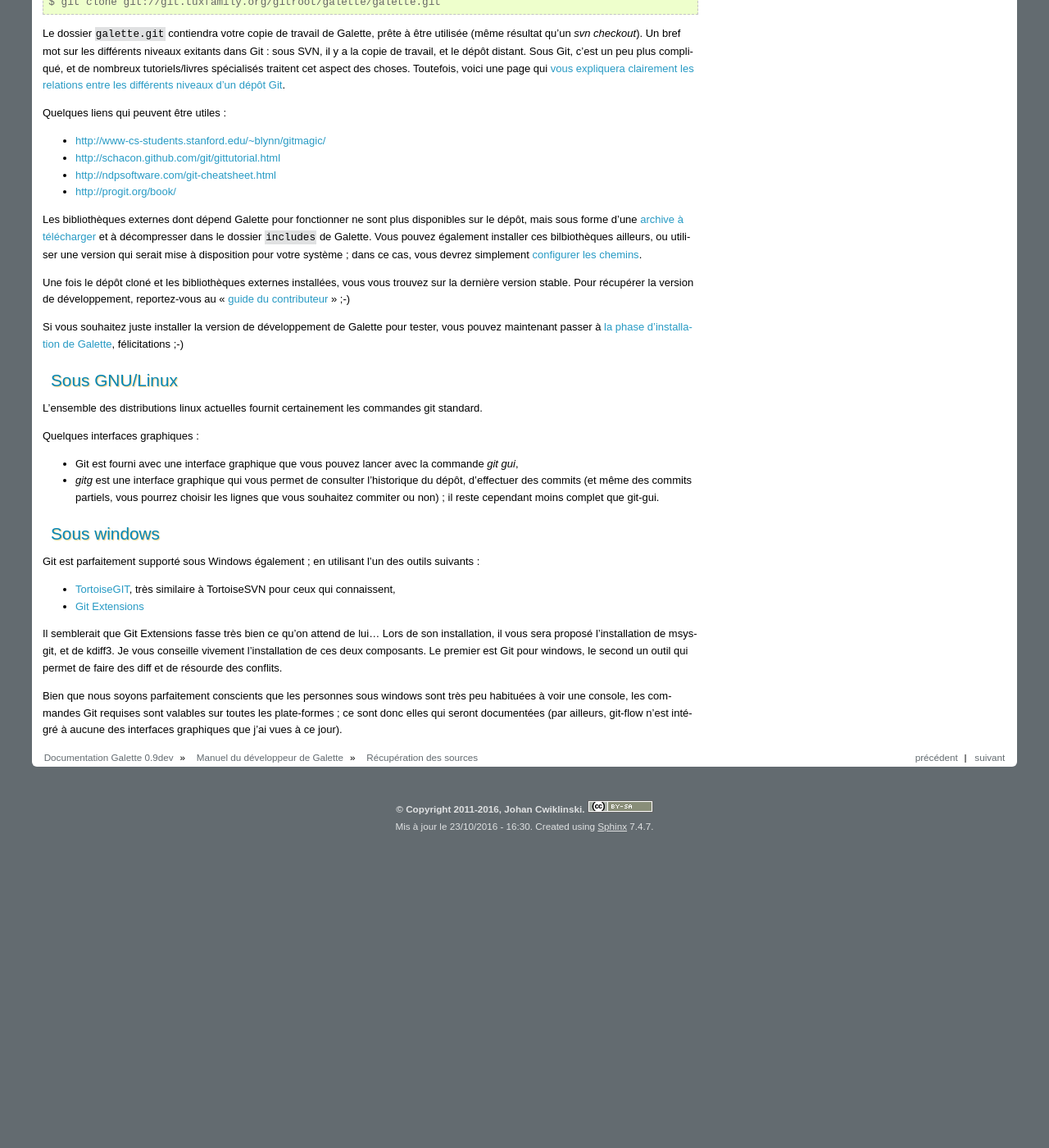
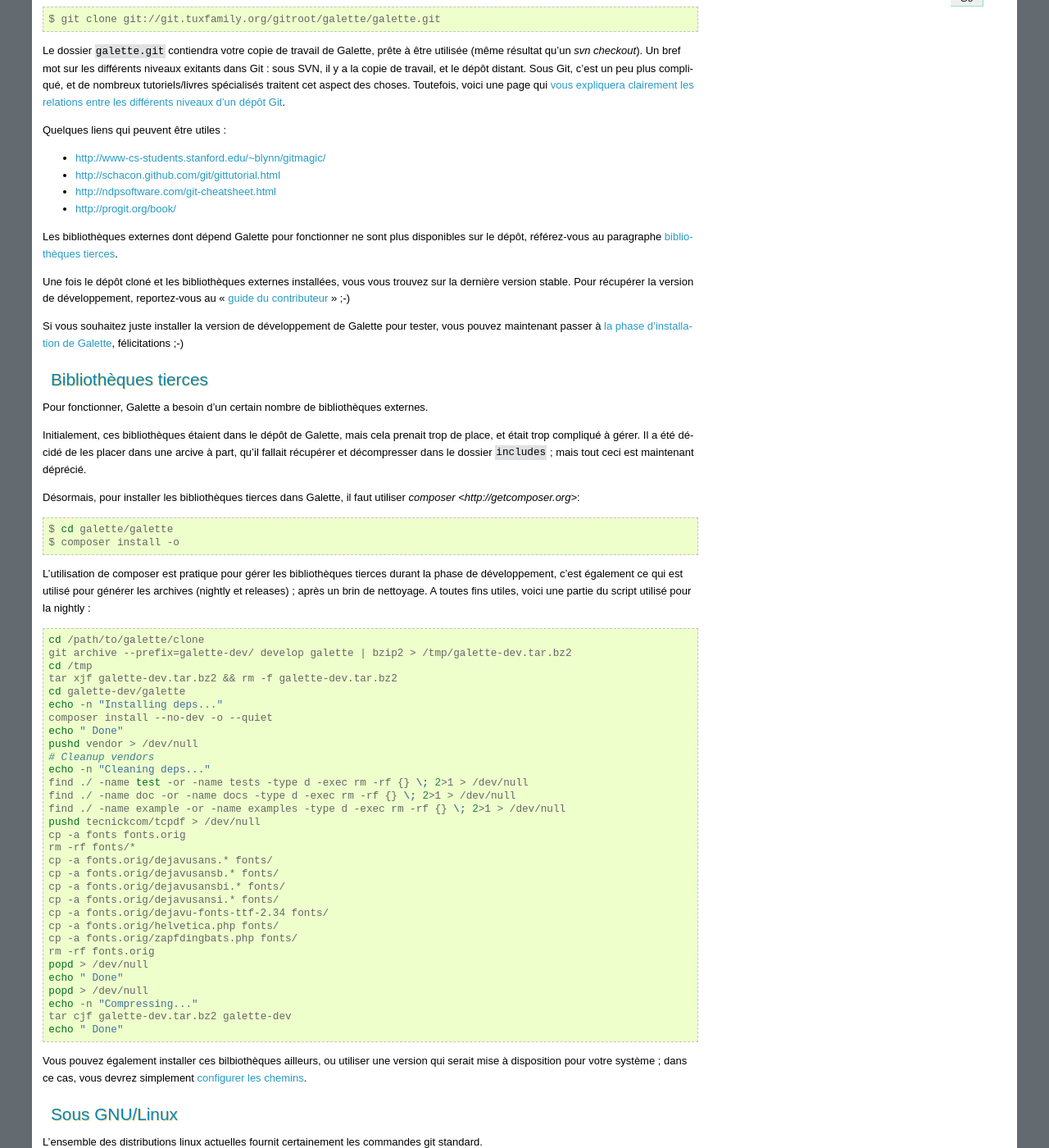
Before and after one commit to galette/galettedoc, a Sphinx documentation site: the page built from source/development/git.rst, in a window 1280 px wide and 1400 px high, scrolled down 430 px. Shown: the whole window at 82% size. Built offline with Sphinx 7.4.7, drawn with Linux system fonts in a browser that asks for light colours; before the commit the page ends 1449 px from its top, so only the background shows below that; some of the changed text lies outside the part shown.

Commit message:
Installation des bibliothèques tierces

```diff
--- a/source/development/git.rst
+++ b/source/development/git.rst
@@ -21,11 +21,65 @@ Quelques liens qui peuvent être utiles :
 * http://ndpsoftware.com/git-cheatsheet.html
 * http://progit.org/book/
 
-Les bibliothèques externes dont dépend Galette pour fonctionner ne sont plus disponibles sur le dépôt, mais sous forme d'une `archive à télécharger <http://download.tuxfamily.org/galette/dev/galette_dev_includes.tar.bz2>`_ et à décompresser dans le dossier ``includes`` de Galette. Vous pouvez également installer ces bilbiothèques ailleurs, ou utiliser une version qui serait mise à disposition pour votre système ; dans ce cas, vous devrez simplement :ref:`configurer les chemins <configpaths>`.
+Les bibliothèques externes dont dépend Galette pour fonctionner ne sont plus disponibles sur le dépôt, référez-vous au paragraphe :ref:`bibliothèques tierces <deps>`.
 
 Une fois le dépôt cloné et les bibliothèques externes installées, vous vous trouvez sur la dernière version stable. Pour récupérer la version de développement, reportez-vous au « :doc:`guide du contributeur <contributor>` » ;-)
 
 Si vous souhaitez juste installer la version de développement de Galette pour tester, vous pouvez maintenant passer à :ref:`la phase d'installation de Galette <installation>`, félicitations ;-)
+
+.. _deps:
+
+Bibliothèques tierces
+---------------------
+
+Pour fonctionner, Galette a besoin d'un certain nombre de bibliothèques externes.
+
+Initialement, ces bibliothèques étaient dans le dépôt de Galette, mais cela prenait trop de place, et était trop compliqué à gérer. Il a été décidé de les placer dans une arcive à part, qu'il fallait récupérer et décompresser dans le dossier ``includes`` ; mais tout ceci est maintenant déprécié.
+
+Désormais, pour installer les bibliothèques tierces dans Galette, il faut utiliser `composer <http://getcomposer.org>`:
+
+.. code-block:: bash
+
+   $ cd galette/galette
+   $ composer install -o
+
+L'utilisation de composer est pratique pour gérer les bibliothèques tierces durant la phase de développement, c'est également ce qui est utilisé pour générer les archives (nightly et releases) ; après un brin de nettoyage. A toutes fins utiles, voici une partie du script utilisé pour la nightly :
+
+.. code-block:: bash
+
+   cd /path/to/galette/clone
+   git archive --prefix=galette-dev/ develop galette | bzip2 > /tmp/galette-dev.tar.bz2
+   cd /tmp
+   tar xjf galette-dev.tar.bz2 && rm -f galette-dev.tar.bz2
+   cd galette-dev/galette
+   echo -n "Installing deps..."
+   composer install --no-dev -o --quiet
+   echo " Done"
+   pushd vendor > /dev/null
+   # Cleanup vendors
+   echo -n "Cleaning deps..."
+   find ./ -name test -or -name tests -type d -exec rm -rf {} \; 2>1 > /dev/null
+   find ./ -name doc -or -name docs -type d -exec rm -rf {} \; 2>1 > /dev/null
+   find ./ -name example -or -name examples -type d -exec rm -rf {} \; 2>1 > /dev/null
+   pushd tecnickcom/tcpdf > /dev/null
+   cp -a fonts fonts.orig
+   rm -rf fonts/*
+   cp -a fonts.orig/dejavusans.* fonts/
+   cp -a fonts.orig/dejavusansb.* fonts/
+   cp -a fonts.orig/dejavusansbi.* fonts/
+   cp -a fonts.orig/dejavusansi.* fonts/
+   cp -a fonts.orig/dejavu-fonts-ttf-2.34 fonts/
+   cp -a fonts.orig/helvetica.php fonts/
+   cp -a fonts.orig/zapfdingbats.php fonts/
+   rm -rf fonts.orig
+   popd > /dev/null
+   echo " Done"
+   popd > /dev/null
+   echo -n "Compressing..."
+   tar cjf galette-dev.tar.bz2 galette-dev
+   echo " Done"
+
+Vous pouvez également installer ces bilbiothèques ailleurs, ou utiliser une version qui serait mise à disposition pour votre système ; dans ce cas, vous devrez simplement :ref:`configurer les chemins <configpaths>`.
 
 .. _gitlinux:
 
```
